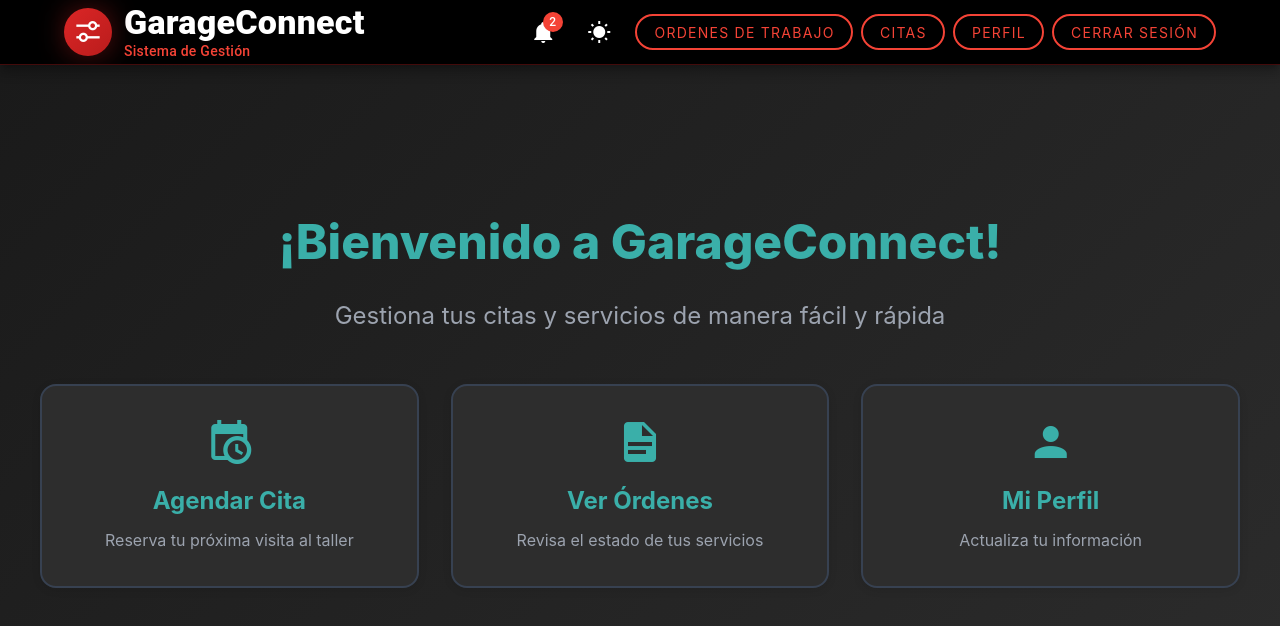
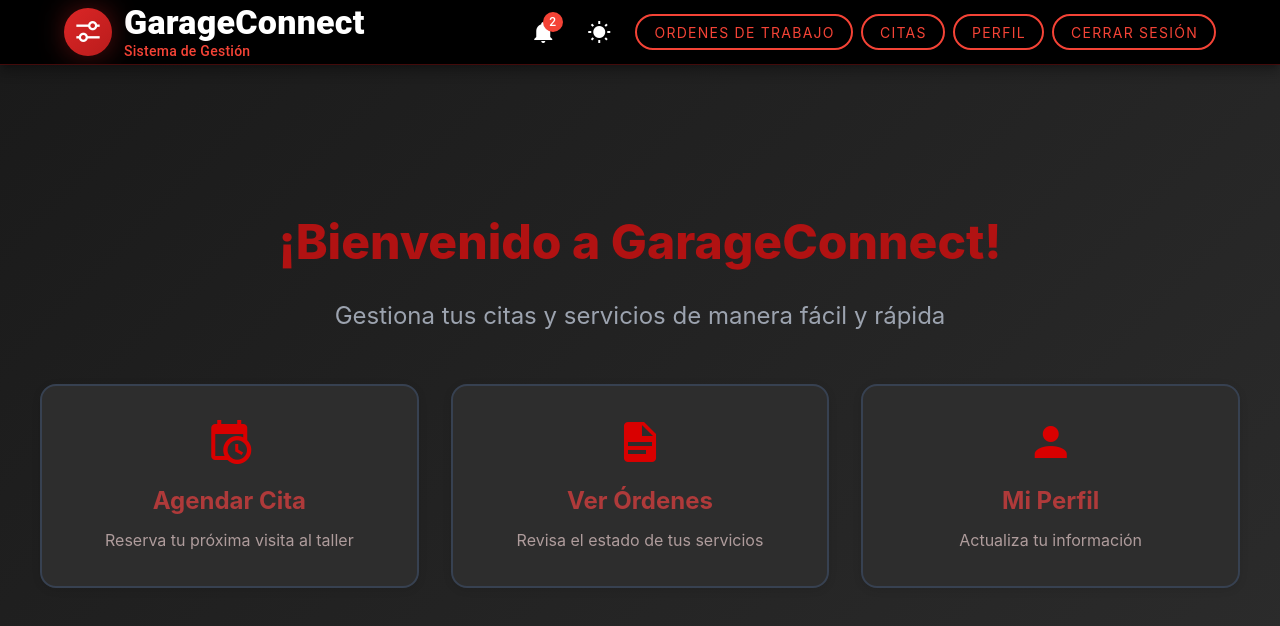
Before and after one commit to benlox44/garage-frontend, a Vue app: page /usuario in a window 1280 px wide. Shown: the top 626 px of the page. Built offline with nearby package versions, Linux system fonts and the light colour scheme.

Commit message:
implementacion basica del estilo del usuario

```diff
--- a/src/components/clientView/MyAppointments.vue
+++ b/src/components/clientView/MyAppointments.vue
@@ -169,7 +169,7 @@ const formatDate = (date: string) => {
 .my-appointments > button {
   margin-bottom: 1.5rem;
   padding: 0.75rem 1.5rem;
-  background: #3AAFA9;
+  background: #c20808;
   color: white;
   border: none;
   border-radius: 4px;
--- a/src/components/clientView/headerClient.vue
+++ b/src/components/clientView/headerClient.vue
@@ -8,7 +8,7 @@
             <v-row align="center" justify="space-between" no-gutters>
                 <!-- Logo -->
                 <v-col cols="auto" class="d-flex align-center">
-                    <div class="d-flex align-center logo-link text-decoration-none">
+                    <RouterLink to="/usuario" class="d-flex align-center logo-link text-decoration-none">
                         <div class="position-relative mr-2 mr-sm-3">
                             <!-- Icon Background Glow -->
                             <div class="glow-effect"></div>
@@ -37,7 +37,7 @@
                                 Sistema de Gestión
                             </span>
                         </div>
-                    </div>
+                    </RouterLink>
                 </v-col>
 
                 <v-spacer></v-spacer>
--- a/src/views/HomeView.vue
+++ b/src/views/HomeView.vue
@@ -229,9 +229,21 @@ const steps = [
                 <v-avatar
                   size="64"
                   class="mx-auto mb-4 step-number"
-                  style="background: linear-gradient(135deg, rgb(220 38 38), rgb(185 28 28)); box-shadow: 0 0 20px rgba(220, 38, 38, 0.5);"
+                  :style="{
+                    background: isDark
+                      ? 'linear-gradient(135deg, rgba(255,255,255,0.03), rgba(255,255,255,0.01))'
+                      : 'linear-gradient(135deg, rgb(220 38 38), rgb(185 28 28))',
+                    border: isDark
+                      ? '1px solid rgba(255,255,255,0.06)'
+                      : 'none',
+                    boxShadow: isDark
+                      ? '0 6px 18px rgba(0,0,0,0.6), 0 0 10px rgba(185,28,28,0.08)'
+                      : '0 0 20px rgba(220, 38, 38, 0.5)'
+                  }"
                 >
-                  <span class="text-h5 text-white font-weight-bold">{{ step.number }}</span>
+                  <span class="text-h5 font-weight-bold" :class="isDark ? 'text-white' : 'text-white'">
+                    {{ step.number }}
+                  </span>
                 </v-avatar>
                 <h3 class="text-h6 font-weight-semibold mb-3" :class="isDark ? 'text-white' : 'text-red'">
                   {{ step.title }}
--- a/src/views/viewsUser/HomeUserView.vue
+++ b/src/views/viewsUser/HomeUserView.vue
@@ -28,19 +28,19 @@
 
           <div class="quick-actions">
             <button @click="currentSection = 'appointments'" class="action-card">
-              <v-icon size="48" color="#3AAFA9">mdi-calendar-clock</v-icon>
+              <v-icon size="48" color="#D90000">mdi-calendar-clock</v-icon>
               <h3>Agendar Cita</h3>
               <p>Reserva tu próxima visita al taller</p>
             </button>
 
             <button @click="currentSection = 'orders'" class="action-card">
-              <v-icon size="48" color="#3AAFA9">mdi-file-document</v-icon>
+              <v-icon size="48" color="#D90000">mdi-file-document</v-icon>
               <h3>Ver Órdenes</h3>
               <p>Revisa el estado de tus servicios</p>
             </button>
 
             <button @click="currentSection = 'profile'" class="action-card">
-              <v-icon size="48" color="#3AAFA9">mdi-account</v-icon>
+              <v-icon size="48" color="#D90000">mdi-account</v-icon>
               <h3>Mi Perfil</h3>
               <p>Actualiza tu información</p>
             </button>
@@ -83,7 +83,7 @@
       <!-- Profile Section -->
       <div v-else-if="currentSection === 'profile'" class="section-content">
         <div class="placeholder-section">
-          <v-icon size="80" color="#3AAFA9">mdi-account-circle</v-icon>
+          <v-icon size="80" color="#D90000">mdi-account-circle</v-icon>
           <h2>Mi Perfil</h2>
           <p>Sección en construcción...</p>
         </div>
@@ -126,13 +126,13 @@
 .welcome-title {
   font-size: 3rem;
   font-weight: 800;
-  color: #2B7A78;
+  color: #e02626;
   margin-bottom: 1rem;
   animation: fadeInUp 0.6s ease-out;
 }
 
 .dark-mode .welcome-title {
-  color: #3AAFA9;
+  color: #b11212;
 }
 
 .welcome-text {
@@ -165,8 +165,8 @@
 
 .action-card:hover {
   transform: translateY(-8px);
-  box-shadow: 0 8px 24px rgba(58, 175, 169, 0.3);
-  border-color: #3AAFA9;
+  box-shadow: 0 8px 24px rgba(217, 0, 0, 0.3); /* Cambiado a rojo */
+  border-color: #D90000; /* Cambiado a rojo */
 }
 
 .dark-mode .action-card {
@@ -176,18 +176,19 @@
 
 .dark-mode .action-card:hover {
   background: #333;
-  border-color: #3AAFA9;
+  border-color: #D90000; /* Cambiado a rojo */
+  box-shadow: 0 8px 24px rgba(217, 0, 0, 0.3); /* Cambiado a rojo */
 }
 
 .action-card h3 {
   font-size: 1.5rem;
   font-weight: 700;
-  color: #2B7A78;
+  color: #ac1c1c;
   margin: 1rem 0 0.5rem;
 }
 
 .dark-mode .action-card h3 {
-  color: #3AAFA9;
+  color: #af3a3a;
 }
 
 .action-card p {
@@ -196,7 +197,7 @@
 }
 
 .dark-mode .action-card p {
-  color: #9ca3af;
+  color: #af9c9c;
 }
 
 /* Section Content */
@@ -218,12 +219,12 @@
 .placeholder-section h2 {
   font-size: 2rem;
   font-weight: 700;
-  color: #2B7A78;
+  color: #D90000;
   margin-top: 1rem;
 }
 
 .dark-mode .placeholder-section h2 {
-  color: #3AAFA9;
+  color: #D90000;
 }
 
 .placeholder-section p {
@@ -258,22 +259,22 @@
 }
 
 .tab-button:hover {
-  color: #3AAFA9;
+  color: #af3a3a;
 }
 
 .tab-button.active {
-  color: #2B7A78;
-  border-bottom-color: #3AAFA9;
-  background: rgba(58, 175, 169, 0.05);
+  color: #7a2b2b;
+  border-bottom-color: #af3a3a;
+  background: rgba(175, 58, 58, 0.315);
 }
 
 .dark-mode .tab-button {
-  color: #9ca3af;
+  color: #af9c9c;
 }
 
 .dark-mode .tab-button.active {
-  color: #3AAFA9;
-  background: rgba(58, 175, 169, 0.1);
+  color: #af3a3a;
+  background: rgba(148, 18, 18, 0.226);
 }
 
 .dark-mode .tabs {
```
